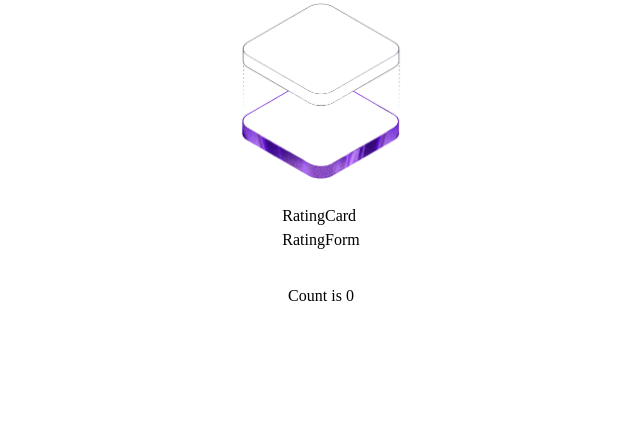
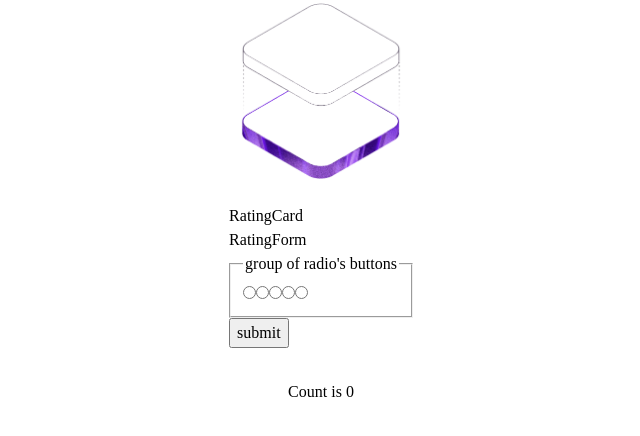
Before and after one commit to JammiM/Interactive-rating-component-with-react.js-and-vitest, a React (Vite) app: page / in a window 1280 px wide. Shown: the top 436 px of the page, without its empty margins (319-959 px from the left). Built offline with nearby package versions, Linux system fonts and the light colour scheme.

Commit message:
Outlined the form component

```diff
--- a/src/components/RatingForm.jsx
+++ b/src/components/RatingForm.jsx
@@ -1,5 +1,26 @@
 import React from "react";
 
 export const RatingForm = () => {
-  return <div>RatingForm</div>;
+  const ratingValues = [1, 2, 3, 4, 5];
+
+  return (
+    <div>
+      RatingForm
+      <form action="" method="post" id="ratingForm">
+        <fieldset>
+          <legend>group of radio's buttons</legend>
+
+          {ratingValues.map((singleRating) => (
+            <label key={singleRating} htmlFor={singleRating}>
+              <input type="radio" name="rating score" id={singleRating} />
+            </label>
+          ))}
+        </fieldset>
+
+        <button type="submit" form="ratingForm">
+          submit
+        </button>
+      </form>
+    </div>
+  );
 };
```
